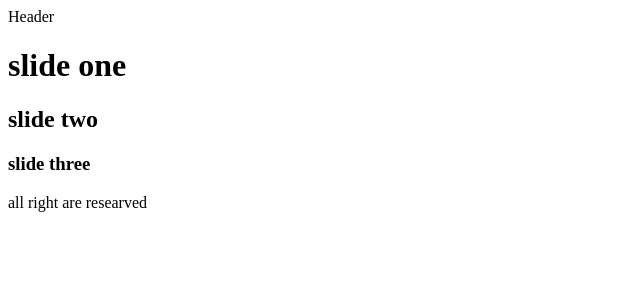
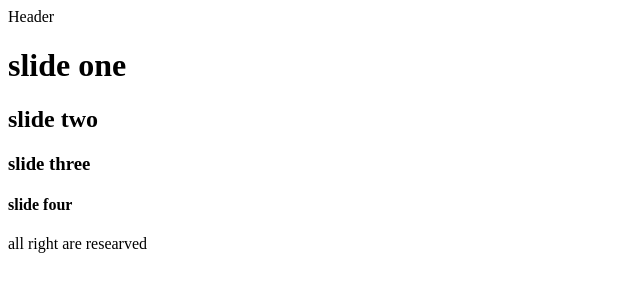
Before and after one commit to danieltousi/entra-id-lifecycle-automation, a plain HTML site: page index.html in a window 1280 px wide. Shown: the whole page, without its empty margins (0-640 px from the left). Drawn offline with Linux system fonts and the light colour scheme.

Commit message:
slide 4 added

```diff
--- a/index.html
+++ b/index.html
@@ -13,6 +13,7 @@
     <h1>slide one</h1>
     <h2>slide two</h2>
     <h3>slide three</h3>
+    <h4>slide four</h4>
     </div>
     <footer>
         all right are researved
```
